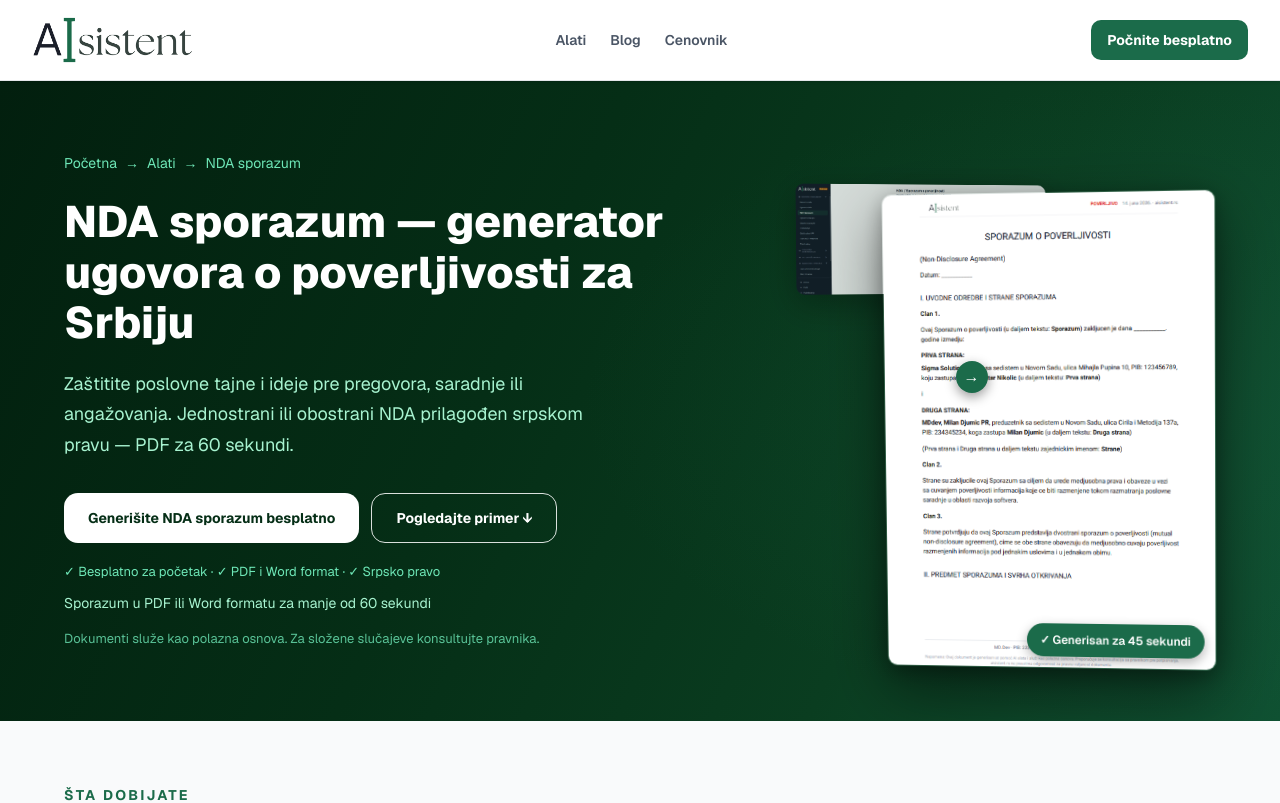
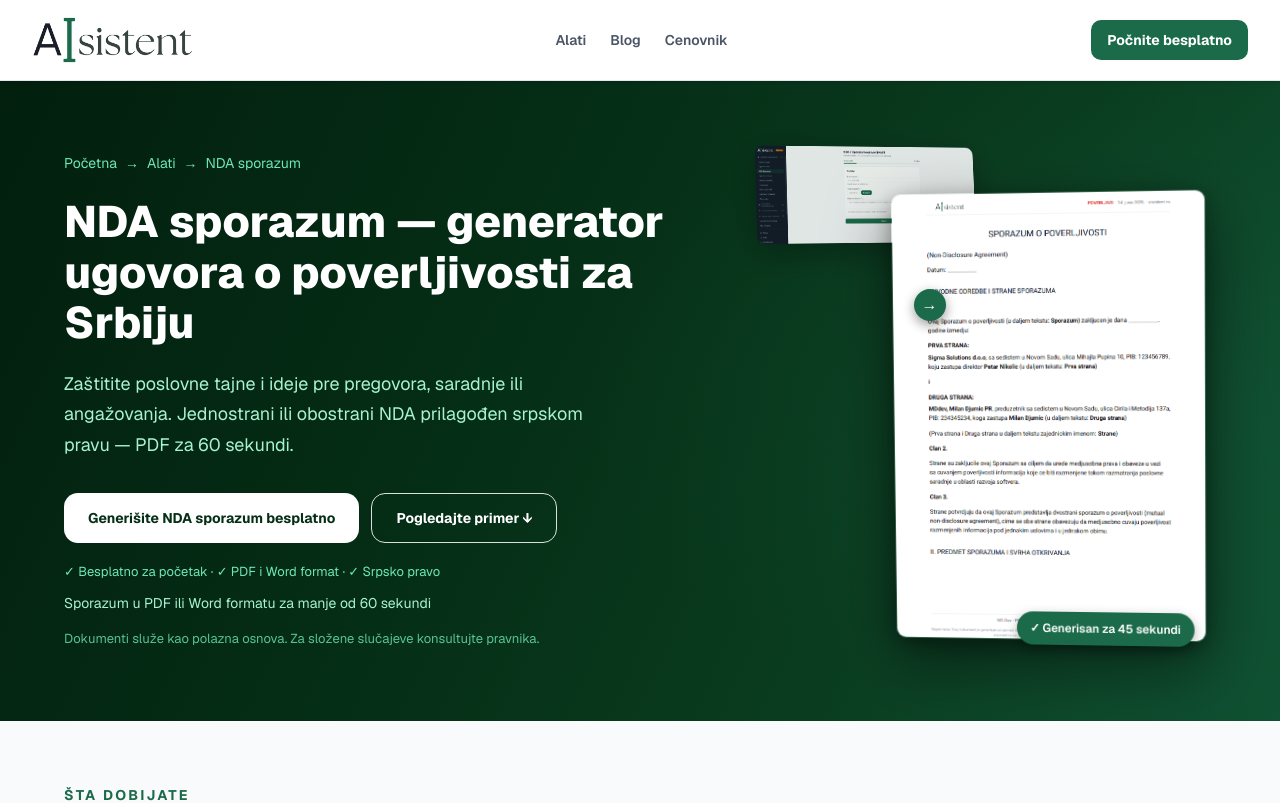
Before and after one commit to dambus/aisistent, a Next.js app: page /nda in a window 1280 px wide. Shown: the top 803 px of the page. Built offline with nearby package versions, Linux system fonts and the light colour scheme.

Commit message:
fix: HeroPreview pozicioniranje — wizard vidljiviji, connector pomeren

```diff
--- a/components/landing/HeroPreview.tsx
+++ b/components/landing/HeroPreview.tsx
@@ -63,12 +63,12 @@ export function HeroPreview({ previewSlug }: HeroPreviewProps) {
         alt="Wizard za unos podataka"
         style={{
           position: 'absolute',
-          top: '10px',
-          left: '0px',
-          width: '320px',
-          opacity: 0.85,
+          top: '-30px',
+          left: '-40px',
+          width: '300px',
+          opacity: 0.9,
           borderRadius: '10px',
-          transform: 'perspective(1000px) rotateY(8deg) rotateX(4deg) scale(0.82)',
+          transform: 'perspective(1000px) rotateY(12deg) rotateX(6deg) scale(0.78)',
           transformOrigin: 'left center',
           boxShadow: '0 12px 40px rgba(0,0,0,0.35)',
           zIndex: 1,
@@ -79,9 +79,9 @@ export function HeroPreview({ previewSlug }: HeroPreviewProps) {
       <div
         style={{
           position: 'absolute',
-          top: '45%',
-          left: '38%',
-          zIndex: 3,
+          top: '30%',
+          left: '28%',
+          zIndex: 4,
           width: '32px',
           height: '32px',
           borderRadius: '50%',
@@ -103,7 +103,8 @@ export function HeroPreview({ previewSlug }: HeroPreviewProps) {
         style={{
           position: 'absolute',
           top: '30px',
-          right: '0px',
+          right: '10px',
+          bottom: '-20px',
           zIndex: 2,
           transform: 'perspective(1000px) rotateY(-4deg) rotateX(-2deg)',
           transformOrigin: 'right center',
@@ -113,7 +114,7 @@ export function HeroPreview({ previewSlug }: HeroPreviewProps) {
           src={docSrc}
           alt="Generisani dokument"
           style={{
-            width: '340px',
+            width: '320px',
             borderRadius: '10px',
             border: '1px solid rgba(255,255,255,0.15)',
             boxShadow: '0 24px 64px rgba(0,0,0,0.5), 0 6px 20px rgba(0,0,0,0.3)',
--- a/components/landing/ToolLandingPage.tsx
+++ b/components/landing/ToolLandingPage.tsx
@@ -270,6 +270,7 @@ export function ToolLandingPage({
           style={{
             background: 'linear-gradient(115deg, #021f0e 0%, #052e16 40%, #0a3d20 70%, #0f5132 100%)',
             padding: '72px 24px',
+            minHeight: '520px',
             position: 'relative',
             overflow: 'hidden',
           }}
```
